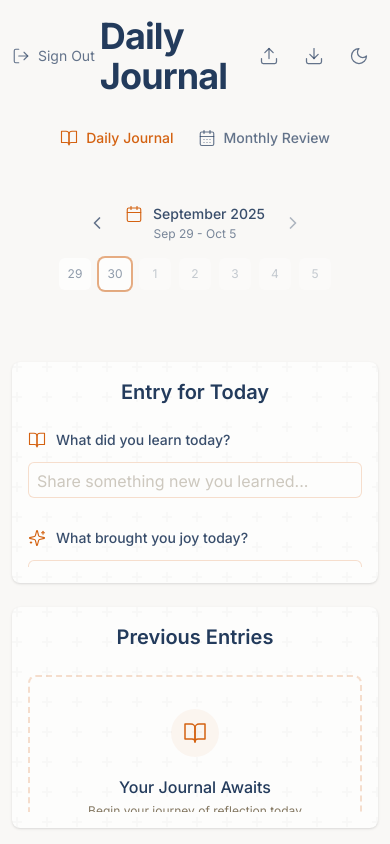
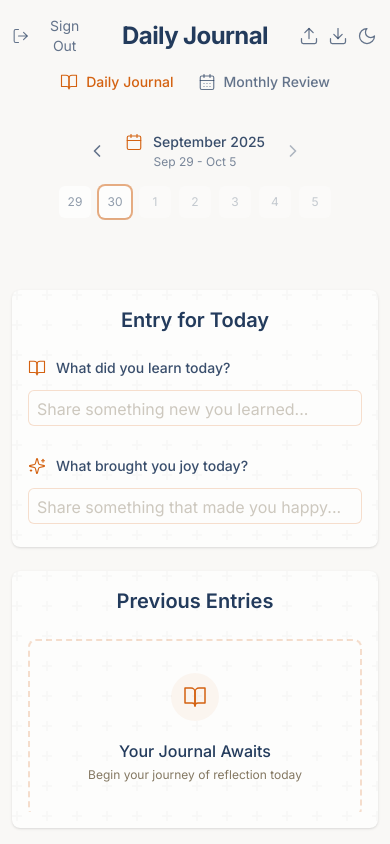
Before and after one commit to morhendos/quick-journal-app, a Next.js app: page / in a window 390 px wide. Built offline with nearby package versions, Linux system fonts and the light colour scheme.

Commit message:
feat: optimize PageHeader for mobile devices

```diff
--- a/src/components/layout/PageHeader.tsx
+++ b/src/components/layout/PageHeader.tsx
@@ -4,31 +4,43 @@ import { HeaderControls } from '../settings/HeaderControls';
 import LogoutButton from '../auth/LogoutButton';
 import { Navigation } from './Navigation';
 import { usePathname } from 'next/navigation';
+import { cn } from '@/lib/utils';
 
 interface PageHeaderProps {
   onEntriesUpdate?: () => void;
+  compact?: boolean;
 }
 
-export function PageHeader({ onEntriesUpdate }: PageHeaderProps) {
+export function PageHeader({ onEntriesUpdate, compact }: PageHeaderProps) {
   const pathname = usePathname();
   const title = pathname === '/monthly' ? 'Monthly Review' : 'Daily Journal';
 
   return (
-    <div className="mb-8 animate-fade-in">
-      <div className="flex justify-between items-center">
-        <div className="w-32">
+    <div className={cn(
+      "animate-fade-in",
+      compact ? "" : "mb-4 sm:mb-6 md:mb-8"
+    )}>
+      <div className="flex justify-between items-center gap-2">
+        <div className="w-20 sm:w-24 md:w-32">
           <LogoutButton />
         </div>
-        <h1 className="journal-heading text-4xl sm:text-5xl font-bold text-ink tracking-tight">
+        <h1 className={cn(
+          "journal-heading font-bold text-ink tracking-tight text-center",
+          compact
+            ? "text-lg sm:text-xl md:text-2xl"
+            : "text-2xl sm:text-3xl md:text-4xl lg:text-5xl"
+        )}>
           {title}
         </h1>
-        <div className="w-32">
+        <div className="w-20 sm:w-24 md:w-32">
           <HeaderControls onEntriesUpdate={onEntriesUpdate} />
         </div>
       </div>
-      <div className="mt-8 flex justify-center">
-        <Navigation />
-      </div>
+      {!compact && (
+        <div className="mt-4 sm:mt-6 md:mt-8 flex justify-center">
+          <Navigation />
+        </div>
+      )}
     </div>
   );
 }
```
